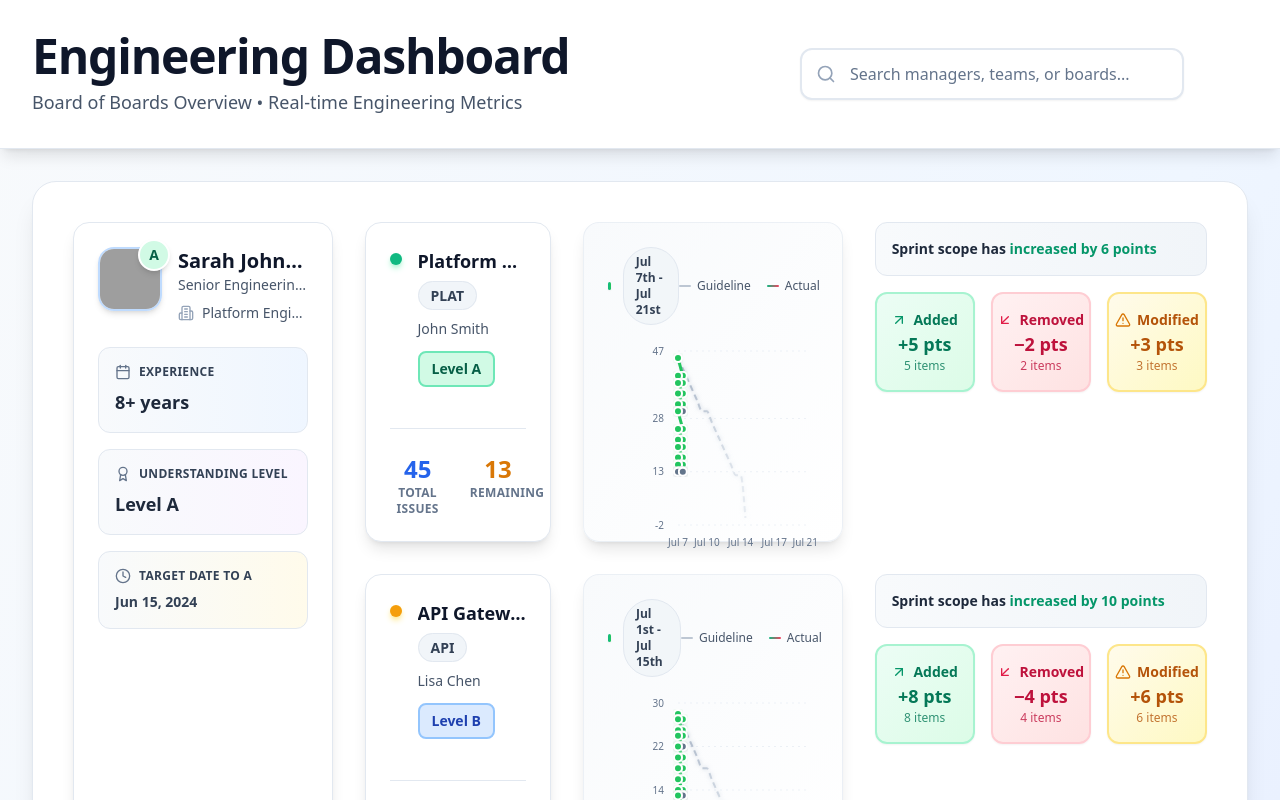
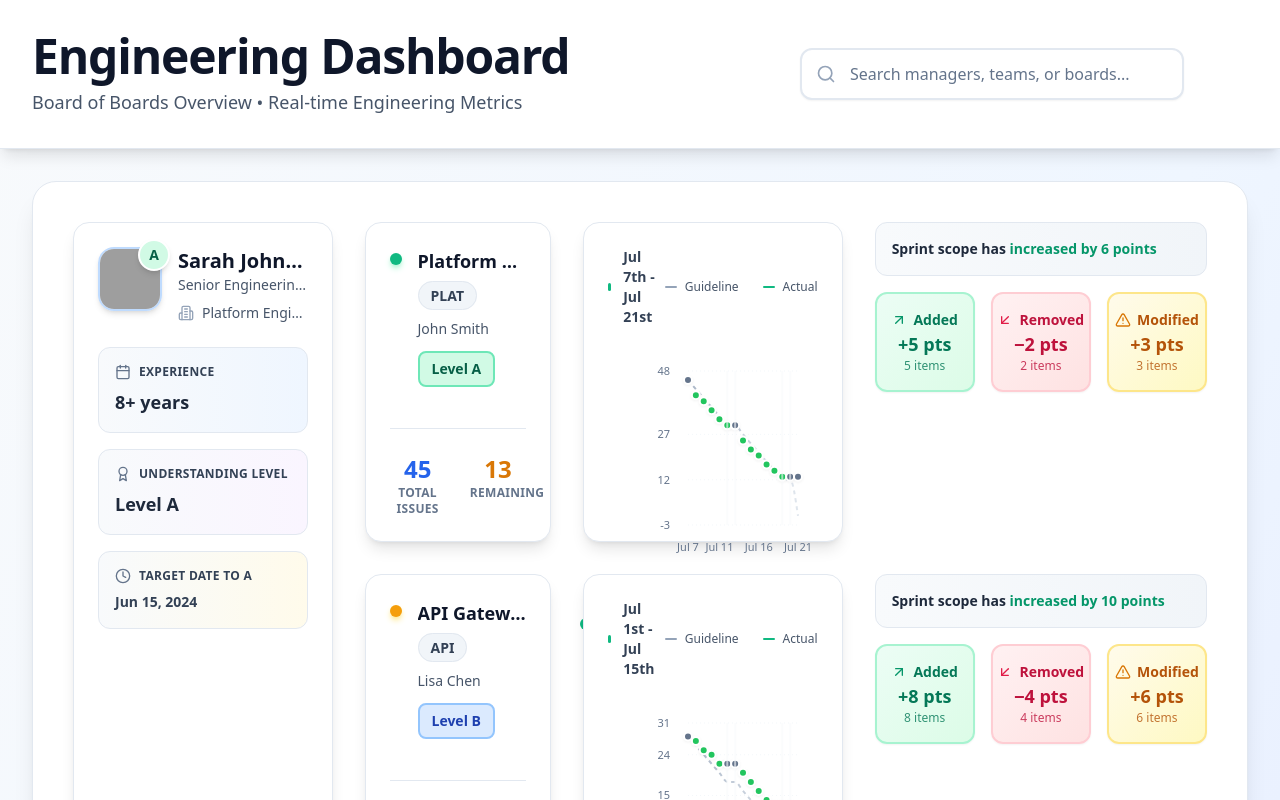
Before and after one commit to maheedar41/mib-newboard2, a React (Vite) app: page / in a window 1280 px wide. Shown: the top 800 px of the page. Built offline with nearby package versions, Linux system fonts and the light colour scheme; grey boxes are pictures that could not be loaded.

Commit message:
Create professional single-line burndown chart with dynamic colors

```diff
--- a/src/components/BurndownChart.tsx
+++ b/src/components/BurndownChart.tsx
@@ -31,7 +31,7 @@ const CustomTooltip = ({ active, payload, label }: any) => {
     const isAhead = variance < 0;
 
     return (
-      <div className="bg-white/95 backdrop-blur-sm border border-slate-200 rounded-xl p-4 shadow-xl">
+      <div className="bg-white/95 backdrop-blur-sm border border-slate-200 rounded-lg p-3 shadow-xl">
         <p className="text-sm font-semibold text-slate-800 mb-2">{label}</p>
         <div className="space-y-1">
           <div className="flex items-center justify-between gap-4">
@@ -48,15 +48,6 @@ const CustomTooltip = ({ active, payload, label }: any) => {
               {isAhead ? '−' : '+'}{Math.abs(variance)} pts
             </span>
           </div>
-          <div className="text-xs text-center pt-1">
-            <span className={`px-2 py-1 rounded-full font-medium ${
-              isAhead
-                ? 'bg-emerald-100 text-emerald-700'
-                : 'bg-rose-100 text-rose-700'
-            }`}>
-              {isAhead ? 'Ahead of Schedule' : 'Behind Schedule'}
-            </span>
-          </div>
         </div>
       </div>
     );
@@ -64,77 +55,146 @@ const CustomTooltip = ({ active, payload, label }: any) => {
   return null;
 };
 
-const BurndownChart: React.FC<BurndownChartProps> = ({ data, sprintDates }) => {
-  // Create segments for different colored lines
-  const createSegments = () => {
+// Custom line component that changes color based on trend
+const CustomLine = ({ points, stroke }: any) => {
+  if (!points || points.length < 2) return null;
+
   const segments = [];
 
-    for (let i = 0; i < data.length - 1; i++) {
-      const current = data[i];
-      const next = data[i + 1];
-      const isRising = next.remaining > current.remaining;
-      const isFlat = next.remaining === current.remaining;
+  for (let i = 0; i < points.length - 1; i++) {
+    const current = points[i];
+    const next = points[i + 1];
 
-      segments.push({
-        start: i,
-        end: i + 1,
-        color: isFlat ? '#64748b' : isRising ? '#ef4444' : '#22c55e', // Red for rising (bad), Green for falling (good)
-        type: isFlat ? 'flat' : isRising ? 'rising' : 'falling'
-      });
+    if (!current || !next) continue;
+
+    const isRising = next.payload.remaining > current.payload.remaining;
+    const isFlat = next.payload.remaining === current.payload.remaining;
+
+    let segmentColor;
+    if (isFlat) {
+      segmentColor = '#64748b'; // Gray for flat
+    } else if (isRising) {
+      segmentColor = '#ef4444'; // Red for rising (bad)
+    } else {
+      segmentColor = '#22c55e'; // Green for falling (good)
     }
 
-    return segments;
+    segments.push(
+      <line
+        key={i}
+        x1={current.x}
+        y1={current.y}
+        x2={next.x}
+        y2={next.y}
+        stroke={segmentColor}
+        strokeWidth={3}
+        strokeLinecap="round"
+        strokeLinejoin="round"
+      />
+    );
+  }
+
+  return <g>{segments}</g>;
 };
 
-  const segments = createSegments();
+// Custom dot component
+const CustomDot = ({ cx, cy, payload }: any) => {
+  if (!payload) return null;
 
-  // Create individual line data for each segment
-  const getSegmentData = (startIndex: number, endIndex: number) => {
-    return data.slice(startIndex, endIndex + 1);
+  const prevIndex = payload.index - 1;
+  const data = payload.data || [];
+
+  if (prevIndex < 0) {
+    // First point - use neutral color
+    return (
+      <circle
+        cx={cx}
+        cy={cy}
+        r={4}
+        fill="#64748b"
+        stroke="#ffffff"
+        strokeWidth={2}
+        className="drop-shadow-sm"
+      />
+    );
+  }
+
+  const current = data[payload.index];
+  const previous = data[prevIndex];
+
+  if (!current || !previous) return null;
+
+  const isRising = current.remaining > previous.remaining;
+  const isFlat = current.remaining === previous.remaining;
+
+  let dotColor;
+  if (isFlat) {
+    dotColor = '#64748b';
+  } else if (isRising) {
+    dotColor = '#ef4444';
+  } else {
+    dotColor = '#22c55e';
+  }
+
+  return (
+    <circle
+      cx={cx}
+      cy={cy}
+      r={4}
+      fill={dotColor}
+      stroke="#ffffff"
+      strokeWidth={2}
+      className="drop-shadow-sm"
+    />
+  );
 };
 
+const BurndownChart: React.FC<BurndownChartProps> = ({ data, sprintDates }) => {
+  // Add index to each data point for trend calculation
+  const dataWithIndex = data.map((item, index) => ({
+    ...item,
+    index,
+    data
+  }));
+
   return (
-    <div className="bg-gradient-to-br from-slate-50 to-white rounded-2xl shadow-lg border border-slate-200/60 p-4 lg:p-6 h-full backdrop-blur-sm">
-      <div className="flex items-center justify-between mb-4">
+    <div className="bg-white rounded-2xl shadow-lg border border-slate-200 p-6 h-full">
+      <div className="flex items-center justify-between mb-6">
         <div className="flex items-center gap-3">
-          <div className="w-2 h-2 bg-gradient-to-r from-emerald-500 to-green-500 rounded-full shadow-sm"></div>
-          <span className="text-xs font-semibold text-slate-700 bg-slate-100/80 px-3 py-1.5 rounded-full border border-slate-200">
+          <div className="w-2 h-2 bg-emerald-500 rounded-full"></div>
+          <span className="text-sm font-semibold text-slate-700">
             {sprintDates}
           </span>
         </div>
-        <div className="flex items-center gap-4 text-xs">
-          <div className="flex items-center gap-1.5">
-            <div className="w-3 h-0.5 bg-slate-400 rounded-full opacity-60"></div>
+        <div className="flex items-center gap-6 text-xs">
+          <div className="flex items-center gap-2">
+            <div className="w-3 h-0.5 bg-slate-400 rounded-full"></div>
             <span className="text-slate-600 font-medium">Guideline</span>
           </div>
-          <div className="flex items-center gap-1.5">
-            <div className="w-3 h-0.5 bg-gradient-to-r from-emerald-500 to-rose-500 rounded-full"></div>
+          <div className="flex items-center gap-2">
+            <div className="w-3 h-0.5 bg-emerald-500 rounded-full"></div>
             <span className="text-slate-600 font-medium">Actual</span>
           </div>
         </div>
       </div>
 
-      <div className="h-48 lg:h-56">
+      <div className="h-56">
         <ResponsiveContainer width="100%" height="100%">
-          <LineChart data={data} margin={{ top: 10, right: 10, left: 10, bottom: 10 }}>
+          <LineChart
+            data={dataWithIndex}
+            margin={{ top: 20, right: 20, left: 20, bottom: 20 }}
+          >
             <defs>
               <linearGradient id="guidelineGradient" x1="0" y1="0" x2="1" y2="0">
                 <stop offset="0%" stopColor="#94a3b8" stopOpacity={0.8} />
-                <stop offset="100%" stopColor="#cbd5e1" stopOpacity={0.4} />
+                <stop offset="100%" stopColor="#cbd5e1" stopOpacity={0.6} />
               </linearGradient>
-              <filter id="glow">
-                <feGaussianBlur stdDeviation="2" result="coloredBlur"/>
-                <feMerge>
-                  <feMergeNode in="coloredBlur"/>
-                  <feMergeNode in="SourceGraphic"/>
-                </feMerge>
-              </filter>
             </defs>
 
             <CartesianGrid
-              strokeDasharray="2 4"
-              stroke="#e2e8f0"
-              strokeOpacity={0.6}
+              strokeDasharray="1 3"
+              stroke="#f1f5f9"
+              strokeOpacity={0.8}
               horizontal={true}
               vertical={false}
             />
@@ -143,69 +203,57 @@ const BurndownChart: React.FC<BurndownChartProps> = ({ data, sprintDates }) => {
               dataKey="date"
               axisLine={false}
               tickLine={false}
-              tick={{ fontSize: 10, fill: '#64748b', fontWeight: 500 }}
-              tickMargin={8}
+              tick={{ fontSize: 11, fill: '#64748b', fontWeight: 500 }}
+              tickMargin={12}
             />
 
             <YAxis
               axisLine={false}
               tickLine={false}
-              tick={{ fontSize: 10, fill: '#64748b', fontWeight: 500 }}
-              tickMargin={8}
-              domain={['dataMin - 2', 'dataMax + 2']}
+              tick={{ fontSize: 11, fill: '#64748b', fontWeight: 500 }}
+              tickMargin={12}
+              domain={['dataMin - 3', 'dataMax + 3']}
             />
 
             <Tooltip content={<CustomTooltip />} />
 
-            {/* Guideline with gradient */}
+            {/* Guideline */}
             <Line
               type="monotone"
               dataKey="guideline"
               stroke="url(#guidelineGradient)"
               strokeWidth={2}
-              strokeDasharray="6 4"
+              strokeDasharray="4 4"
               dot={false}
               name="Guideline"
-              filter="url(#glow)"
             />
 
-            {/* Render each segment with its own color */}
-            {segments.map((segment, index) => (
+            {/* Main line with custom rendering */}
             <Line
-                key={`segment-${index}`}
               type="monotone"
               dataKey="remaining"
-                data={getSegmentData(segment.start, segment.end)}
-                stroke={segment.color}
-                strokeWidth={3}
-                dot={{
-                  fill: segment.color,
-                  strokeWidth: 2,
-                  stroke: '#ffffff',
-                  r: 4,
-                  filter: 'url(#glow)'
-                }}
+              stroke="transparent"
+              strokeWidth={0}
+              dot={<CustomDot />}
+              shape={<CustomLine />}
+              name="Remaining"
               activeDot={{
                 r: 6,
-                  stroke: segment.color,
+                stroke: '#ffffff',
                 strokeWidth: 3,
-                  fill: '#ffffff',
-                  filter: 'url(#glow)'
+                fill: '#3b82f6'
               }}
-                name="Remaining"
-                connectNulls={false}
             />
-            ))}
 
             {/* Weekend reference lines */}
-            {data.map((point, index) =>
+            {dataWithIndex.map((point, index) =>
               point.isWeekend ? (
                 <ReferenceLine
                   key={`weekend-${index}`}
                   x={point.date}
-                  stroke="#f1f5f9"
-                  strokeWidth={1}
-                  strokeOpacity={0.8}
+                  stroke="#f8fafc"
+                  strokeWidth={2}
+                  strokeOpacity={0.6}
                 />
               ) : null
             )}
@@ -213,18 +261,18 @@ const BurndownChart: React.FC<BurndownChartProps> = ({ data, sprintDates }) => {
         </ResponsiveContainer>
       </div>
 
-      {/* Status indicators */}
-      <div className="flex items-center justify-center gap-6 mt-4 pt-4 border-t border-slate-200/60">
+      {/* Legend */}
+      <div className="flex items-center justify-center gap-8 mt-4 pt-4 border-t border-slate-100">
         <div className="flex items-center gap-2">
-          <div className="w-3 h-3 bg-emerald-500 rounded-full shadow-sm"></div>
-          <span className="text-xs font-medium text-slate-600">Progress (Good)</span>
+          <div className="w-3 h-3 bg-emerald-500 rounded-full"></div>
+          <span className="text-xs font-medium text-slate-600">Progress</span>
         </div>
         <div className="flex items-center gap-2">
-          <div className="w-3 h-3 bg-rose-500 rounded-full shadow-sm"></div>
-          <span className="text-xs font-medium text-slate-600">Scope Increase (Risk)</span>
+          <div className="w-3 h-3 bg-rose-500 rounded-full"></div>
+          <span className="text-xs font-medium text-slate-600">Scope Increase</span>
         </div>
         <div className="flex items-center gap-2">
-          <div className="w-3 h-3 bg-slate-500 rounded-full shadow-sm"></div>
+          <div className="w-3 h-3 bg-slate-500 rounded-full"></div>
           <span className="text-xs font-medium text-slate-600">No Change</span>
         </div>
       </div>
```
Lines whose indentation alone changed are shown as unchanged.
